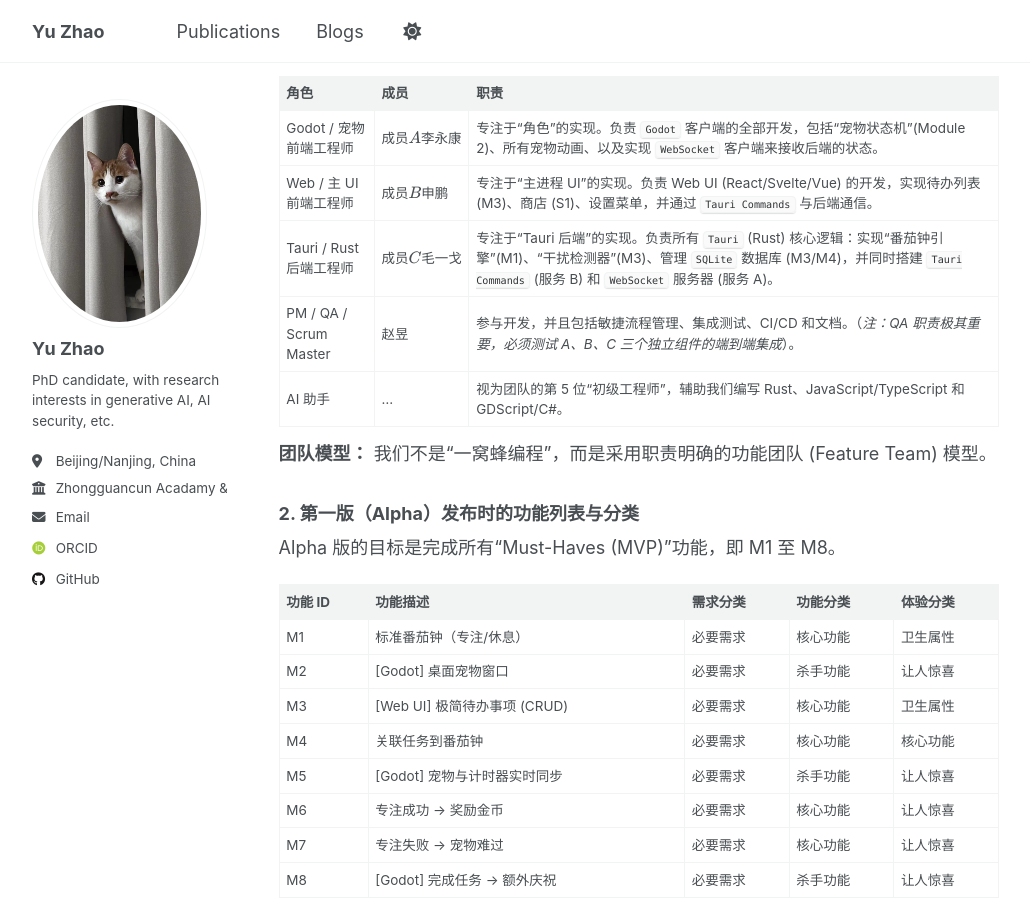
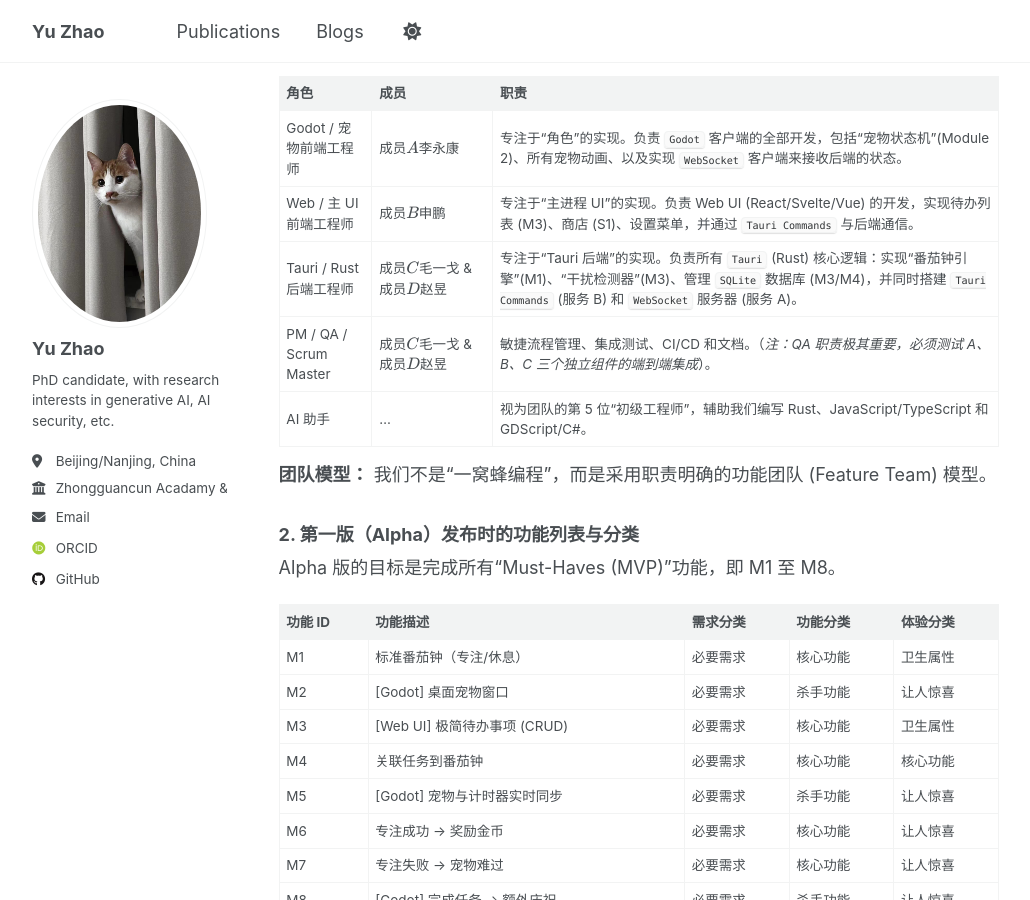
Before and after one commit to milkieTigera/milkieTigera.github.io, a Jekyll site: the page built from _posts/2025-10-28-blog-post-3.md, in a window 1280 px wide and 900 px high, scrolled down 3619 px. Shown: the whole window, without its empty margins (26-1056 px from the left). Built offline with Jekyll 4.4.1, drawn with Linux system fonts in a browser that asks for light colours; some web fonts are replaced; a script that is not in the unit is left out; comment, search, counter and statistics services are not loaded; some of the changed text lies outside the part shown.

Commit message:
course blog 3

```diff
--- a/_posts/2025-10-28-blog-post-3.md
+++ b/_posts/2025-10-28-blog-post-3.md
@@ -109,8 +109,8 @@ A: 这是一个课程项目，但我们以产品标准要求自己。我们预
 |------|------|------|
 | Godot / 宠物前端工程师 | $$成员 A 李永康$$ | 专注于“角色”的实现。负责 `Godot` 客户端的全部开发，包括“宠物状态机”(Module 2)、所有宠物动画、以及实现 `WebSocket` 客户端来接收后端的状态。 |
 | Web / 主 UI 前端工程师 | $$成员 B 申鹏$$ | 专注于“主进程 UI”的实现。负责 Web UI (React/Svelte/Vue) 的开发，实现待办列表 (M3)、商店 (S1)、设置菜单，并通过 `Tauri Commands` 与后端通信。 |
-| Tauri / Rust 后端工程师 | $$成员 C 毛一戈$$ | 专注于“Tauri 后端”的实现。负责所有 `Tauri` (Rust) 核心逻辑：实现“番茄钟引擎”(M1)、“干扰检测器”(M3)、管理 `SQLite` 数据库 (M3/M4)，并同时搭建 `Tauri Commands` (服务 B) 和 `WebSocket` 服务器 (服务 A)。 |
-| PM / QA / Scrum Master | $$赵昱$$ | 参与开发，并且包括敏捷流程管理、集成测试、CI/CD 和文档。（*注：QA 职责极其重要，必须测试 A、B、C 三个独立组件的端到端集成*）。 |
+| Tauri / Rust 后端工程师 | $$成员 C 毛一戈$$ & $$成员 D 赵昱$$ | 专注于“Tauri 后端”的实现。负责所有 `Tauri` (Rust) 核心逻辑：实现“番茄钟引擎”(M1)、“干扰检测器”(M3)、管理 `SQLite` 数据库 (M3/M4)，并同时搭建 `Tauri Commands` (服务 B) 和 `WebSocket` 服务器 (服务 A)。 |
+| PM / QA / Scrum Master | $$成员 C 毛一戈$$ & $$成员 D 赵昱$$ | 敏捷流程管理、集成测试、CI/CD 和文档。（*注：QA 职责极其重要，必须测试 A、B、C 三个独立组件的端到端集成*）。 |
 | AI 助手 | ... | 视为团队的第 5 位“初级工程师”，辅助我们编写 Rust、JavaScript/TypeScript 和 GDScript/C#。 |
 
 **团队模型：** 我们不是“一窝蜂编程”，而是采用职责明确的功能团队 (Feature Team) 模型。
```
